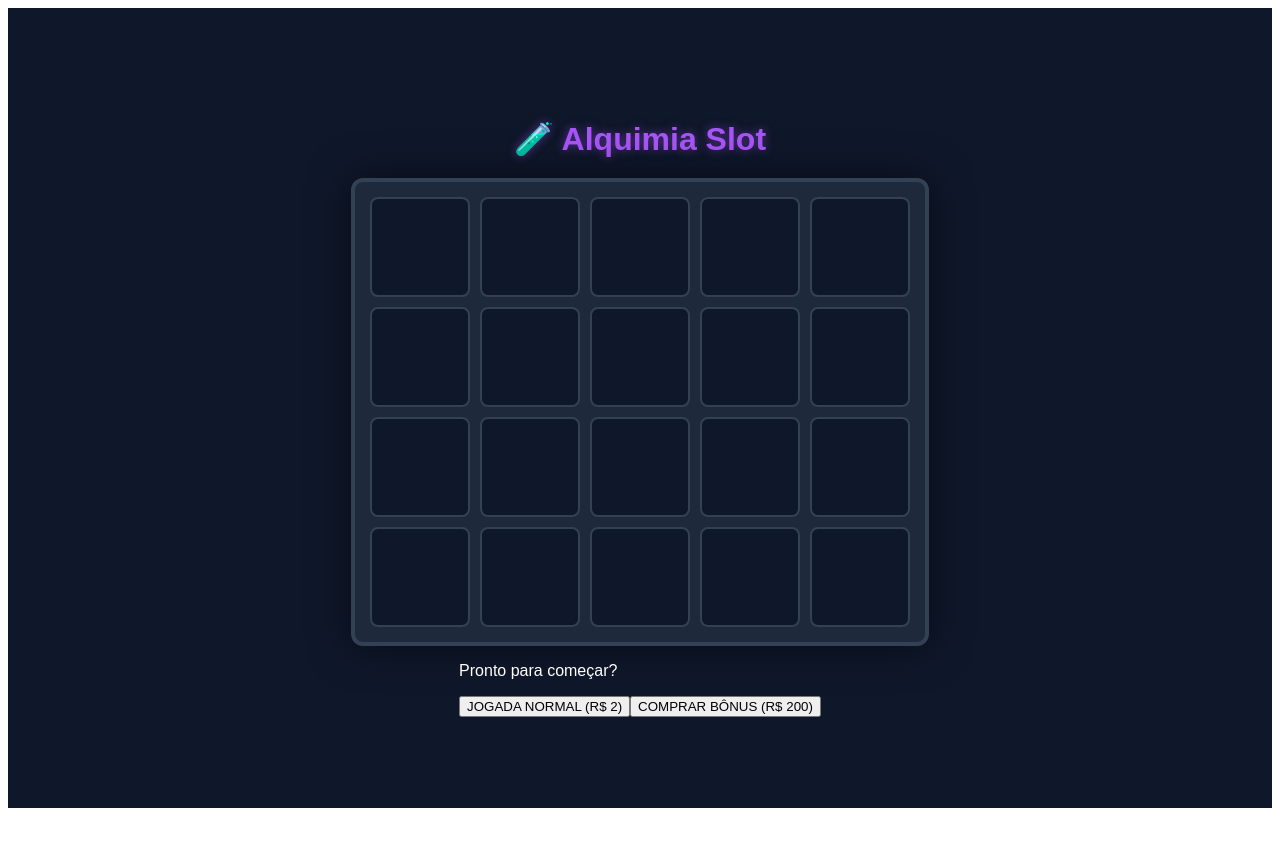
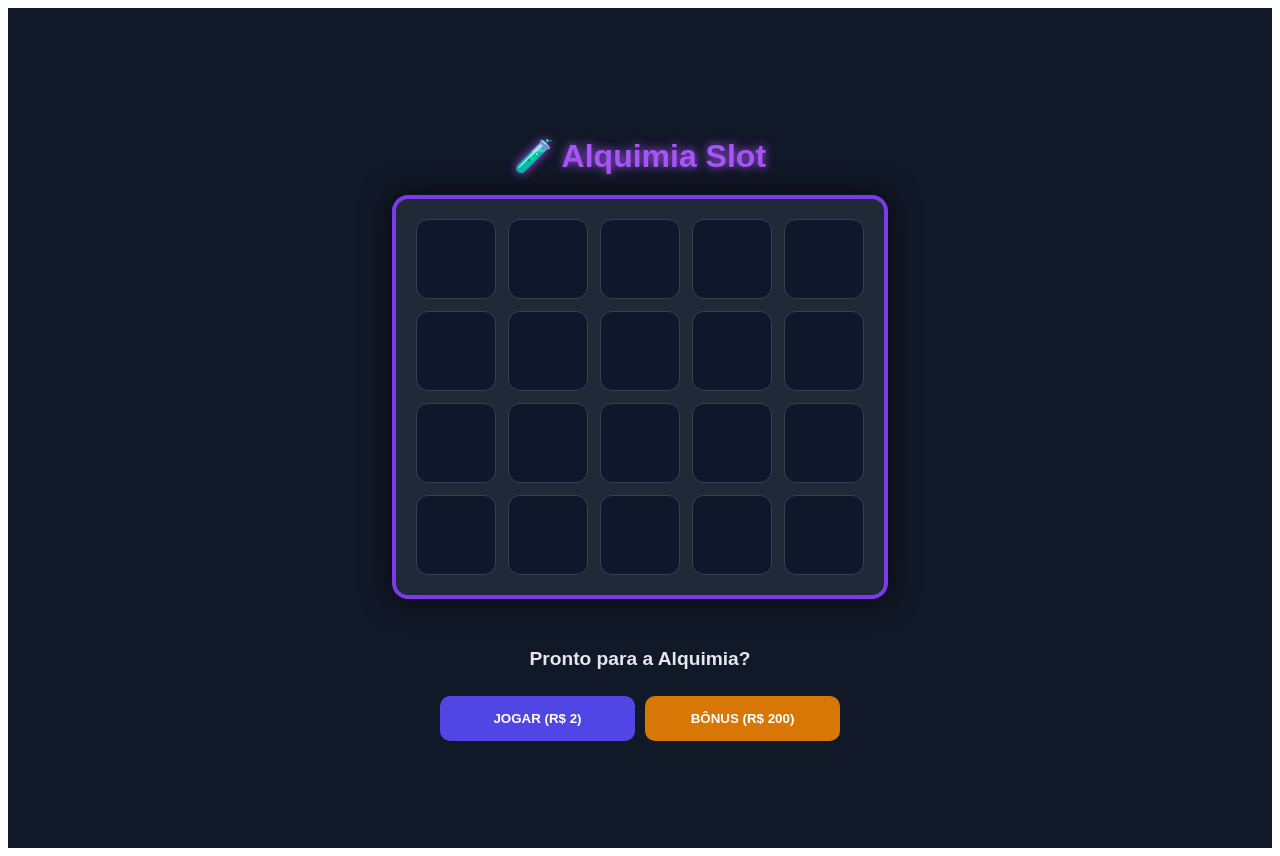
Before and after one commit to SrCreison/tcc2front, a React (Vite) app: page / in a window 1280 px wide. Before the commit the page ends 816 px from the top, so only its background shows below. Built offline with nearby package versions, Linux system fonts and the light colour scheme.

Commit message:
Update App.tsx
tentativa 19472894567890534 de aparecer o grid

```diff
--- a/src/App.tsx
+++ b/src/App.tsx
@@ -1,11 +1,10 @@
 import { useState } from 'react';
-import './App.css';
 
-// Mapeamento dos símbolos para emojis (ou imagens)
+// Mapeamento dos símbolos para emojis
 const SYMBOLS: Record<string, string> = {
-  'pocao_azul': '🧪',
+  'pocao_azul': '👍',
   'pocao_verde': '🧪',
-  'pocao_roxa': '🧪',
+  'pocao_roxa': '👌',
   'cristal': '💎',
   'livro': '📖',
   'scatter_grimorio': '📜',
@@ -14,17 +13,18 @@ const SYMBOLS: Record<string, string> = {
 
 function App() {
   const [loading, setLoading] = useState(false);
-  const [grid, setGrid] = useState<any[]>(Array(20).fill(null)); // Começa vazio
+  // Inicializamos o grid com 20 espaços para garantir que a estrutura apareça de cara
+  const [grid, setGrid] = useState<any[]>(Array(20).fill(null));
   const [info, setInfo] = useState<any>(null);
-  const [status, setStatus] = useState('Pronto para começar?');
+  const [status, setStatus] = useState('Pronto para a Alquimia?');
 
-  // Função para rodar a animação de cascata
+  // Função para rodar a animação de cascata (explosões)
   const animarJogo = async (historico: any[]) => {
     for (const etapa of historico) {
-      setGrid(etapa.grid); // Atualiza o grid na tela
+      setGrid(etapa.grid); // Atualiza o grid visual
       if (etapa.resultado.teveVitoria) {
         setStatus(`💥 VITÓRIA! +R$ ${etapa.resultado.premioCascata.toFixed(2)}`);
-        await new Promise(r => setTimeout(r, 800)); // Espera a explosão
+        await new Promise(r => setTimeout(r, 800)); // Delay para a "explosão"
       }
     }
   };
@@ -42,49 +42,133 @@ function App() {
       const resposta = await fetch(url);
       const dados = await resposta.json();
 
-      // Aqui a mágica acontece: anima as cascatas que vieram do back
+      if (dados.roteiroDoJogo && dados.roteiroDoJogo.jogoBase) {
+        // Roda as animações das cascatas
         await animarJogo(dados.roteiroDoJogo.jogoBase.historicoRodada);
-
         setInfo(dados);
         setStatus(dados.mensagem);
+      } else {
+        setStatus('Erro na estrutura dos dados da API.');
+      }
     } catch (erro) {
       console.error(erro);
-      setStatus('Erro ao conectar na API.');
+      setStatus('Erro ao conectar na API. Verifique o console.');
     } finally {
       setLoading(false);
     }
   };
 
   return (
-    <div className="game-container">
-      <h1 className="title">🧪 Alquimia Slot</h1>
+    <div style={{
+      backgroundColor: '#111827',
+      color: 'white',
+      minHeight: '100vh',
+      display: 'flex',
+      flexDirection: 'column',
+      alignItems: 'center',
+      justifyContent: 'center',
+      fontFamily: 'sans-serif',
+      padding: '20px'
+    }}>
+      <h1 style={{ color: '#a855f7', marginBottom: '20px', textShadow: '0 0 10px #a855f7' }}>
+        🧪 Alquimia Slot
+      </h1>
 
-      {/* O GRID (Essa parte faltava no seu código!) */}
-      <div className="slot-machine">
-        <div className="grid-5x4">
+      {/* CONTAINER DO GRID - FORÇADO VIA INLINE STYLE */}
+      <div style={{
+        display: 'grid',
+        gridTemplateColumns: 'repeat(5, 80px)', // 5 Colunas
+        gridTemplateRows: 'repeat(4, 80px)',    // 4 Linhas
+        gap: '12px',
+        backgroundColor: '#1f2937',
+        padding: '20px',
+        borderRadius: '16px',
+        border: '4px solid #7c3aed',
+        boxShadow: '0 0 30px rgba(0,0,0,0.7)',
+        marginBottom: '30px'
+      }}>
         {grid.map((simbolo, i) => (
-            <div key={i} className={`slot-cell ${simbolo?.venceu ? 'win-anim' : ''}`}>
-              {simbolo ? SYMBOLS[simbolo.name] || '❓' : ''}
+          <div key={i} style={{
+            backgroundColor: simbolo?.venceu ? '#4c1d95' : '#0f172a',
+            border: simbolo?.venceu ? '2px solid #a855f7' : '1px solid #374151',
+            borderRadius: '12px',
+            display: 'flex',
+            alignItems: 'center',
+            justifyContent: 'center',
+            fontSize: '2.5rem',
+            transition: 'all 0.3s ease',
+            transform: simbolo?.venceu ? 'scale(1.1)' : 'scale(1)',
+            boxShadow: simbolo?.venceu ? '0 0 15px #a855f7' : 'none'
+          }}>
+            {simbolo ? (SYMBOLS[simbolo.name] || '❓') : ''}
           </div>
         ))}
       </div>
+
+      <div style={{ textAlign: 'center', width: '100%', maxWidth: '400px' }}>
+        <p style={{ fontSize: '1.2rem', fontWeight: 'bold', minHeight: '1.5em', color: '#e5e7eb' }}>
+          {status}
+        </p>
+
+        <div style={{ display: 'flex', gap: '10px', justifyContent: 'center', marginTop: '10px' }}>
+          <button
+            onClick={() => girarRoleta(false)}
+            disabled={loading}
+            style={{
+              padding: '15px 20px',
+              cursor: loading ? 'not-allowed' : 'pointer',
+              backgroundColor: '#4f46e5',
+              color: 'white',
+              border: 'none',
+              borderRadius: '10px',
+              fontWeight: 'bold',
+              transition: '0.2s',
+              flex: 1
+            }}
+          >
+            {loading ? '...' : 'JOGAR (R$ 2)'}
+          </button>
+
+          <button
+            onClick={() => girarRoleta(true)}
+            disabled={loading}
+            style={{
+              padding: '15px 20px',
+              cursor: loading ? 'not-allowed' : 'pointer',
+              backgroundColor: '#d97706',
+              color: 'white',
+              border: 'none',
+              borderRadius: '10px',
+              fontWeight: 'bold',
+              transition: '0.2s',
+              flex: 1
+            }}
+          >
+            BÔNUS (R$ 200)
+          </button>
         </div>
-
-      <div className="controls">
-        <p className="status-label">{status}</p>
-        <button onClick={() => girarRoleta(false)} disabled={loading} className="btn-play">
-          {loading ? 'Processando...' : 'JOGADA NORMAL (R$ 2)'}
-        </button>
-        <button onClick={() => girarRoleta(true)} disabled={loading} className="btn-bonus">
-          COMPRAR BÔNUS (R$ 200)
-        </button>
       </div>
 
       {info && (
-        <div className="resumo-painel">
-          <p>💰 Aposta: R$ {info.resumoFinanceiro.valorApostado.toFixed(2)}</p>
-          <p>🎁 Prêmio: R$ {info.resumoFinanceiro.premioTotalDaSessao.toFixed(2)}</p>
-          <p>📈 Resultado: {info.resumoFinanceiro.lucroSessao >= 0 ? '✅ LUCRO' : '❌ PREJUÍZO'}</p>
+        <div style={{
+          marginTop: '30px',
+          padding: '20px',
+          backgroundColor: '#1f2937',
+          borderRadius: '12px',
+          borderLeft: '6px solid #a855f7',
+          width: '100%',
+          maxWidth: '400px'
+        }}>
+          <h3 style={{ margin: '0 0 10px 0', color: '#a855f7' }}>Resumo da Rodada</h3>
+          <p style={{ margin: '5px 0' }}>💰 Aposta: R$ {info.resumoFinanceiro.valorApostado.toFixed(2)}</p>
+          <p style={{ margin: '5px 0' }}>🎁 Ganho: R$ {info.resumoFinanceiro.premioTotalDaSessao.toFixed(2)}</p>
+          <p style={{
+            margin: '5px 0',
+            fontWeight: 'bold',
+            color: info.resumoFinanceiro.lucroSessao >= 0 ? '#4ade80' : '#f87171'
+          }}>
+            {info.resumoFinanceiro.lucroSessao >= 0 ? '✅ LUCRO' : '❌ PREJUÍZO'}: R$ {info.resumoFinanceiro.lucroSessao.toFixed(2)}
+          </p>
         </div>
       )}
     </div>
```
Lines whose indentation alone changed are shown as unchanged.
